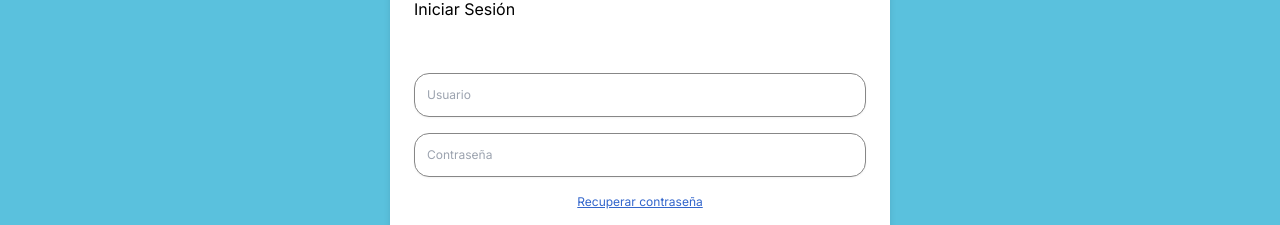
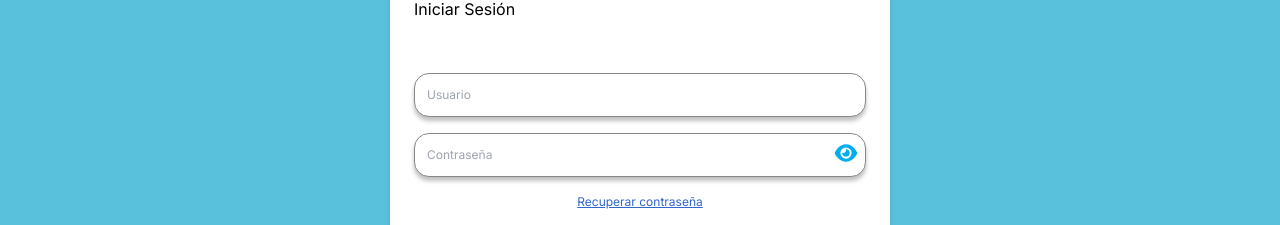
Before and after one commit to jior1626/dea_frontend, a Next.js app: page / in a window 1280 px wide. Shown: the part 339-564 px from the top of the page. Built offline with nearby package versions, Linux system fonts and the light colour scheme.

Commit message:
Correcciones page principal

```diff
--- a/app/anexo2/page.tsx
+++ b/app/anexo2/page.tsx
@@ -5,7 +5,7 @@ import Footer from "../components/Footer";
 import "./anexo2.css";
 import { useRouter } from "next/navigation";
 import React, { useState } from "react";
-import { CicleInfo, User, ChevronLeft, HomeOut } from "../components/iconos";
+import { EyeSlash, Eye} from "../components/iconos";
 import {InstruccionesInstalacion} from "../components/modals";
 
 export default function Options() {
--- a/app/components/iconos.css
+++ b/app/components/iconos.css
@@ -29,6 +29,12 @@ justify-content: right;
 
   width: 30px;
 }
+
+.eye{
+  color: #00AEEF;
+  width: 30px;
+}
+
 @media screen and (min-width: 900px) {
 
   .white-containerOptionsUser {
--- a/app/components/iconos.tsx
+++ b/app/components/iconos.tsx
@@ -9,6 +9,8 @@ import {
   faCirclePlus,
   faArrowRightFromBracket,
   faFileArrowDown,
+  faEye,
+  faEyeSlash,
 } from "@fortawesome/free-solid-svg-icons";
 import "@fortawesome/fontawesome-svg-core/styles.css";
 import "./iconos.css";
@@ -26,7 +28,9 @@ library.add(
   faChevronLeft,
   faCirclePlus,
   faArrowRightFromBracket,
-  faFileArrowDown
+  faFileArrowDown,
+  faEye,
+  faEyeSlash
 );
 
 const User = () => {
@@ -57,6 +61,12 @@ const Idioma = () => {
   return <FontAwesomeIcon icon={faGlobe} size="lg" className="idioma" />;
 };
 
+const Eye = () => {
+  return <FontAwesomeIcon icon={faEye} size="lg" className="eye" />;
+};
+const EyeSlash = () => {
+  return <FontAwesomeIcon icon={faEyeSlash} size="lg" className="eye" />;
+};
 const FileDown = () => {
   return (
     <Tooltip title="Regresar">
@@ -128,4 +138,6 @@ export {
   CirclePlus,
   HomeOut,
   FileDown,
+  Eye,
+  EyeSlash
 };
--- a/app/page.css
+++ b/app/page.css
@@ -89,12 +89,28 @@ h1 {
   width: 100%;
   padding: 0.75rem;
   border-radius: 15px;
-  box-shadow: 0 1px 2px 0 rgba(0, 0, 0, 0.05);
-  border: 1px solid #878787;
+  box-shadow: 0px 4px 4px 0px rgba(0, 0, 0, 0.25);
+  border: 0.1px solid #878787;
   color: #000;
   font-size: 12px;
 }
 
+.password-container {
+  position: relative;
+  width: 100%;
+  display: flex;
+  align-items: end;
+}
+
+.toggleButton {
+  position: absolute;
+  right: 5px; /* Ajusta la posición del botón */
+  transform: translateY(-50%);
+  border: none;
+  background-color: transparent;
+  cursor: pointer;
+  /* Agrega estilos adicionales según sea necesario */
+}
 .recuperarPass {
   color: #3366CC;
   text-align: center;
@@ -140,7 +156,6 @@ h1 {
     height: 100%;
 
   }
-
   .containerLogin {
     min-height: auto;
     width: 100%;
@@ -159,6 +174,7 @@ h1 {
   h2 {
     margin-bottom: 1rem;
   }
+
   .inicioS {
     line-height: 4rem;
   }
--- a/app/page.tsx
+++ b/app/page.tsx
@@ -6,6 +6,8 @@ import Footer from "./components/Footer";
 import { useRouter } from "next/navigation";
 import { useState } from "react";
 import "./page.css";
+import React from "react";
+import { Eye, EyeSlash } from "./components/iconos";
 
 export default function Home() {
   const router = useRouter();
@@ -74,6 +76,9 @@ export default function Home() {
     }
   };
 
+  const [show, setShow] = React.useState(false);
+  const handleClick = () => setShow(!show);
+
   return (
     <main className="flex-container">
       <Header></Header>
@@ -92,12 +97,18 @@ export default function Home() {
             placeholder="Usuario"
             onChange={(e) => setEmail(e.target.value)}
           />
-          <input
-            type="password"
-            className="inputForm"
-            placeholder="Contraseña"
-            onChange={(e) => setPassword(e.target.value)}
-          />
+          <div className="password-container">
+            <input
+              type={show ? "text" : "password"}
+              className="inputForm"
+              placeholder="Contraseña"
+              onChange={(e) => setPassword(e.target.value)}
+            />
+            <button className="toggleButton" onClick={handleClick}>
+              {show ? <EyeSlash /> : <Eye />}
+            </button>
+          </div>
+
           <div className="recuperarPass">
             <a className="recu">Recuperar contraseña</a>
           </div>
```
